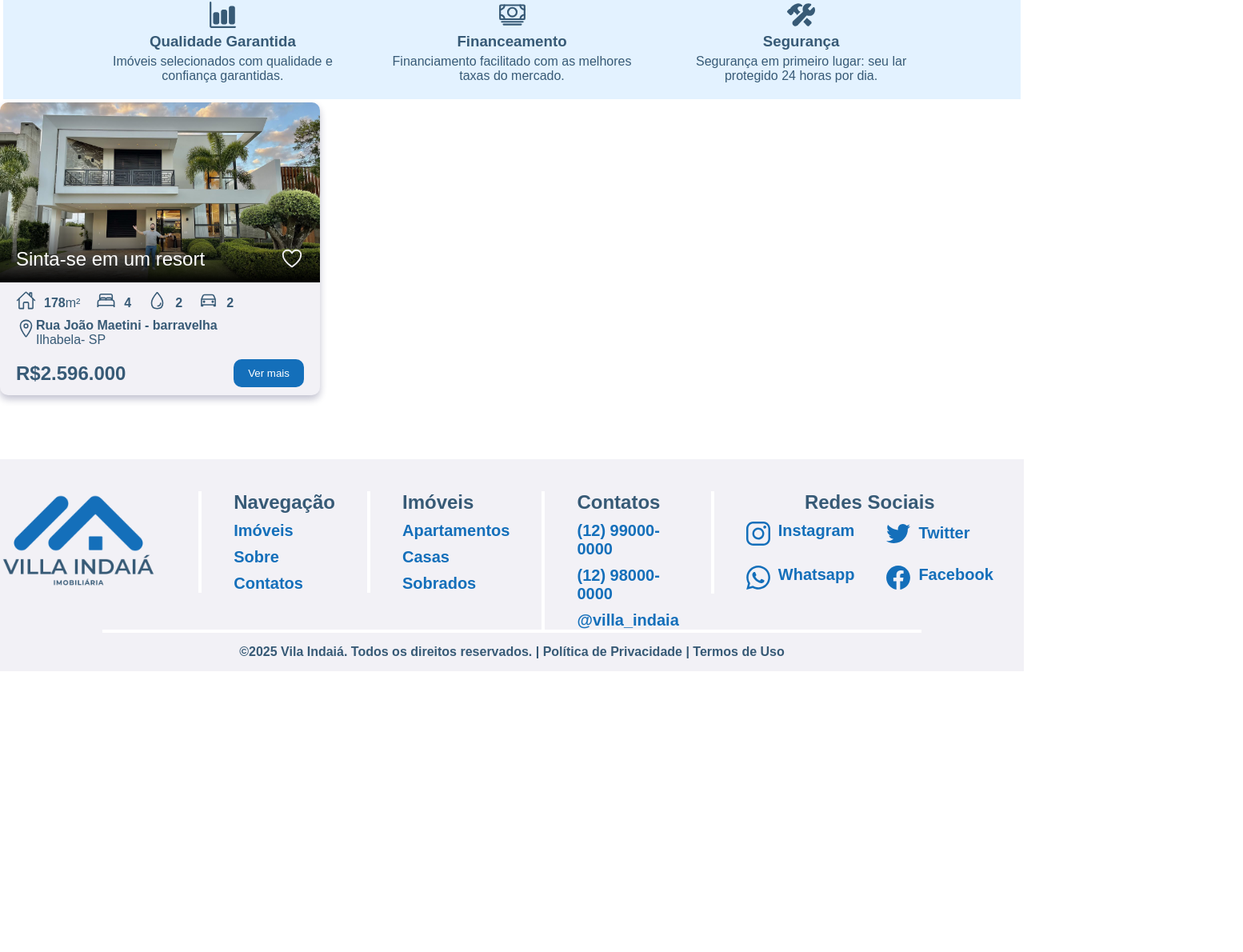
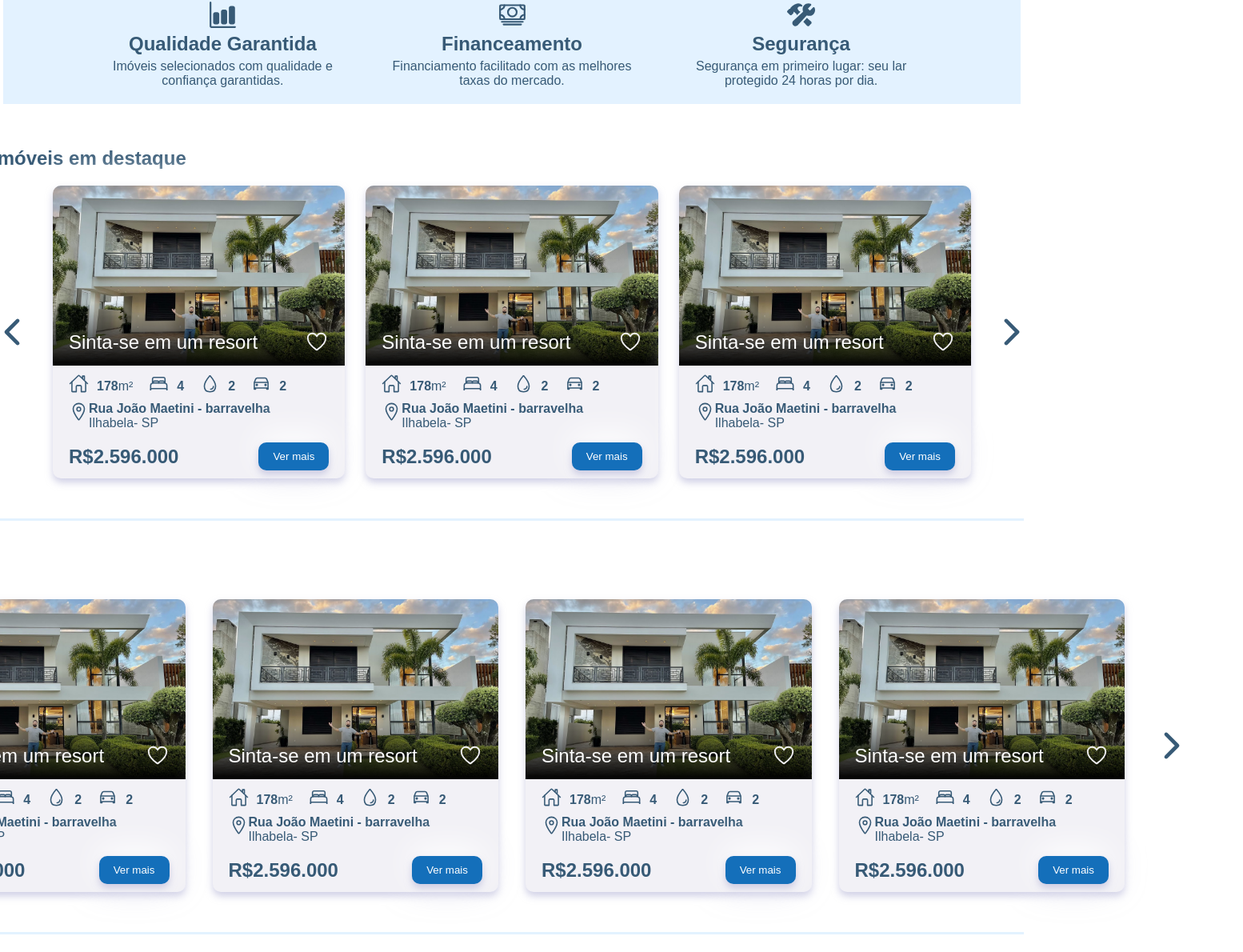
Before and after one commit to CeciliaPurple/imobiliaria-front, a Next.js app: page / in a window 1280 px wide. Shown: the part 798-1988 px from the top of the page at 80% size, 1554 px wide, since content can reach past the window. Before the commit the page ends 1637 px from the top, so only its background shows below. Built offline with nearby package versions, Linux system fonts and the light colour scheme; a web font is replaced by a local one.

Commit message:
Section Imóveis em destaque e Lançamentos concluídas

```diff
--- a/src/app/components/Imovel/Imovel.module.css
+++ b/src/app/components/Imovel/Imovel.module.css
@@ -75,4 +75,5 @@
     border-radius: var(--curve);
     padding: 10px 18px;
     cursor: pointer;
+    filter: var(--sombra-caixa);
 }
--- a/src/app/globals.css
+++ b/src/app/globals.css
@@ -16,7 +16,7 @@
   --vermelho: #DE302A;
 
   /*Sombra*/
-  --sombra-caixa: drop-shadow(0 5px 5px rgba(174, 174, 192, 0.75));
+  --sombra-caixa: drop-shadow(0 5px 5px rgba(160, 160, 204, 0.5)) drop-shadow(0 -10px 20px #FFF);;
 
   /*Borda*/
   --borda: 1px solid #E4E4E4;
--- a/src/app/page.js
+++ b/src/app/page.js
@@ -5,6 +5,8 @@ import Link from "next/link";
 import Bar from '../../public/icons/bar-chart.svg';
 import Cash from '../../public/icons/cash-outline.svg';
 import Construct from '../../public/icons/construct.svg';
+import SetaD from '../../public/icons/chevron-forward.svg';
+import SetaE from '../../public/icons/chevron-back-outline.svg';
 
 export default function Home() {
   return (
@@ -13,28 +15,59 @@ export default function Home() {
       {/*Banner*/}
       <div className={styles.banner}></div>
 
-        <div className={styles.info}>
+      {/*Faixa de garantias*/}
+      <section className={styles.info}>
         <div className={styles.info_group}>
-            <Image src={Bar} alt="qualidade" className={styles.icon_info}/>
+          <Image src={Bar} alt="qualidade" className={styles.icon_info} />
           <h3>Qualidade Garantida</h3>
           <p>Imóveis selecionados com qualidade e confiança garantidas.</p>
         </div>
 
         <div className={styles.info_group}>
-            <Image src={Cash} alt="financeamento" className={styles.icon_info}/>
+          <Image src={Cash} alt="financeamento" className={styles.icon_info} />
           <h3>Financeamento</h3>
           <p>Financiamento facilitado com as melhores taxas do mercado.</p>
         </div>
 
         <div className={styles.info_group}>
-            <Image src={Construct} alt="segurança" className={styles.icon_info}/>
+          <Image src={Construct} alt="segurança" className={styles.icon_info} />
           <h3>Segurança</h3>
           <p>Segurança em primeiro lugar: seu lar protegido 24 horas por dia.</p>
         </div>
+      </section>
+
+      {/*Imóveis em destaque*/}
+      <section className={styles.container_box}>
+        <div className={styles.container_imovel}>
+          <h2>Imóveis em destaque</h2>
+          <div className={styles.carrossel}>
+            <Image src={SetaE} alt="seta voltar" />
+            <Imovel />
+            <Imovel />
+            <Imovel />
+            <Image src={SetaD} alt="seta ir" />
           </div>
+        </div>
+      </section>
 
+      {/*Imóveis em lançamento*/}
+      <section className={styles.container_box}>
+        <div className={styles.container_imovel}>
+          <h2>Lançamentos</h2>
+          <div className={styles.carrossel}>
+            <Image src={SetaE} alt="seta voltar" />
+            <Imovel />
+            <Imovel />
+            <Imovel />
+            <Imovel />
+            <Image src={SetaD} alt="seta ir" />
+          </div>
+        </div>
+      </section>
 
-      <Imovel />
+      <section className={styles.about}>
+
+      </section>
     </div>
   );
 }
--- a/src/app/page.module.css
+++ b/src/app/page.module.css
@@ -28,7 +28,42 @@
     gap: 5px;
 }
 
-.icon_info{
+.info_group h3 {
+    font-size: var(--h3);
+    font-weight: bold;
+}
+
+.icon_info {
     width: 35px;
     height: 35px;
 }
+
+.container_box {
+    width: 100%;
+    display: flex;
+    align-content: center;
+    justify-content: center;
+    border-bottom: 3px solid var(--azulClaro);
+}
+
+.container_imovel {
+    width: fit-content;
+    padding: 50px 5%;
+    display: flex;
+    flex-direction: column;
+    gap: 20px;
+}
+
+.container_imovel h2 {
+    color: var(--escuro);
+    font-weight: bold;
+}
+
+.carrossel {
+    width: fit-content;
+    display: flex;
+    align-items: center;
+    justify-content: center;
+    align-items: center;
+    gap: 2%;
+}
```
Also changed, not shown: public/icons/chevron-back-outline.svg (added), public/icons/chevron-forward.svg (added). Lines whose indentation alone changed are shown as unchanged.
